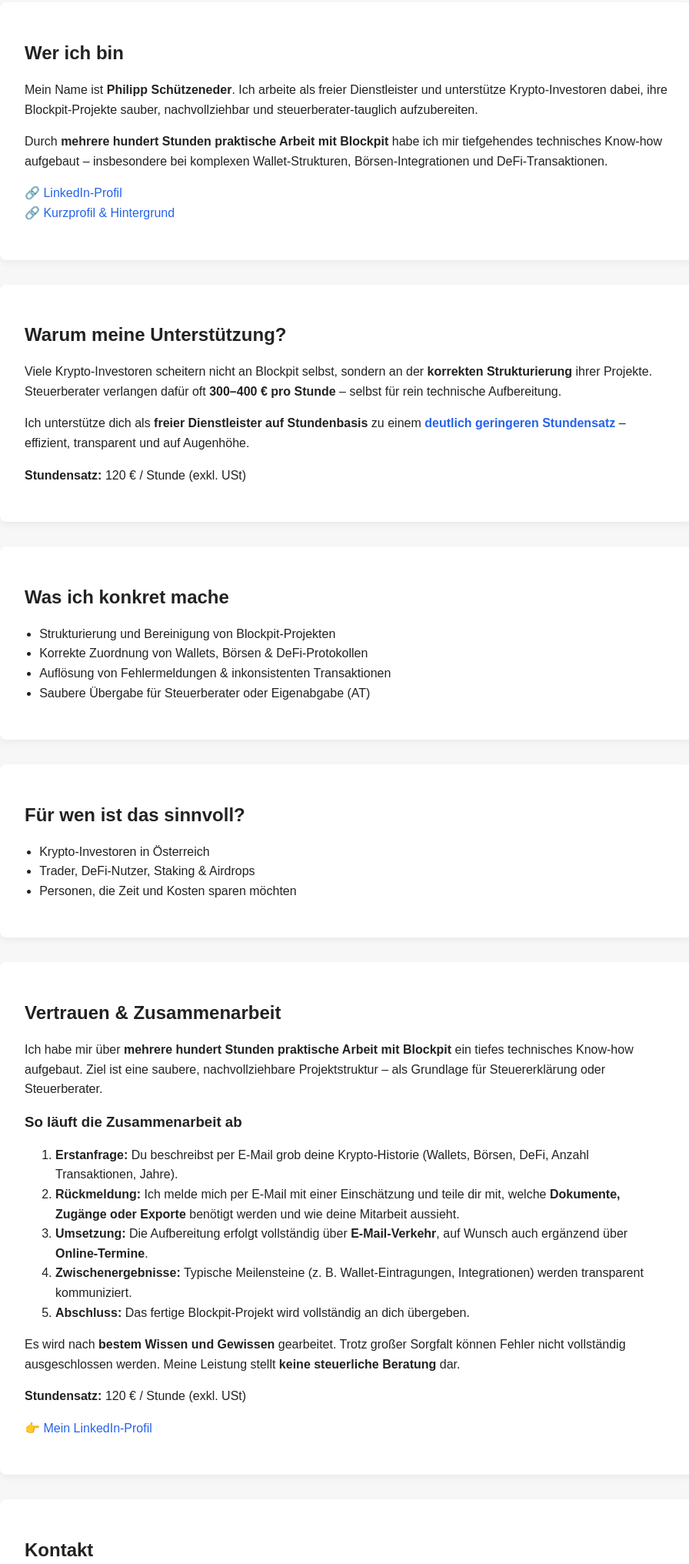
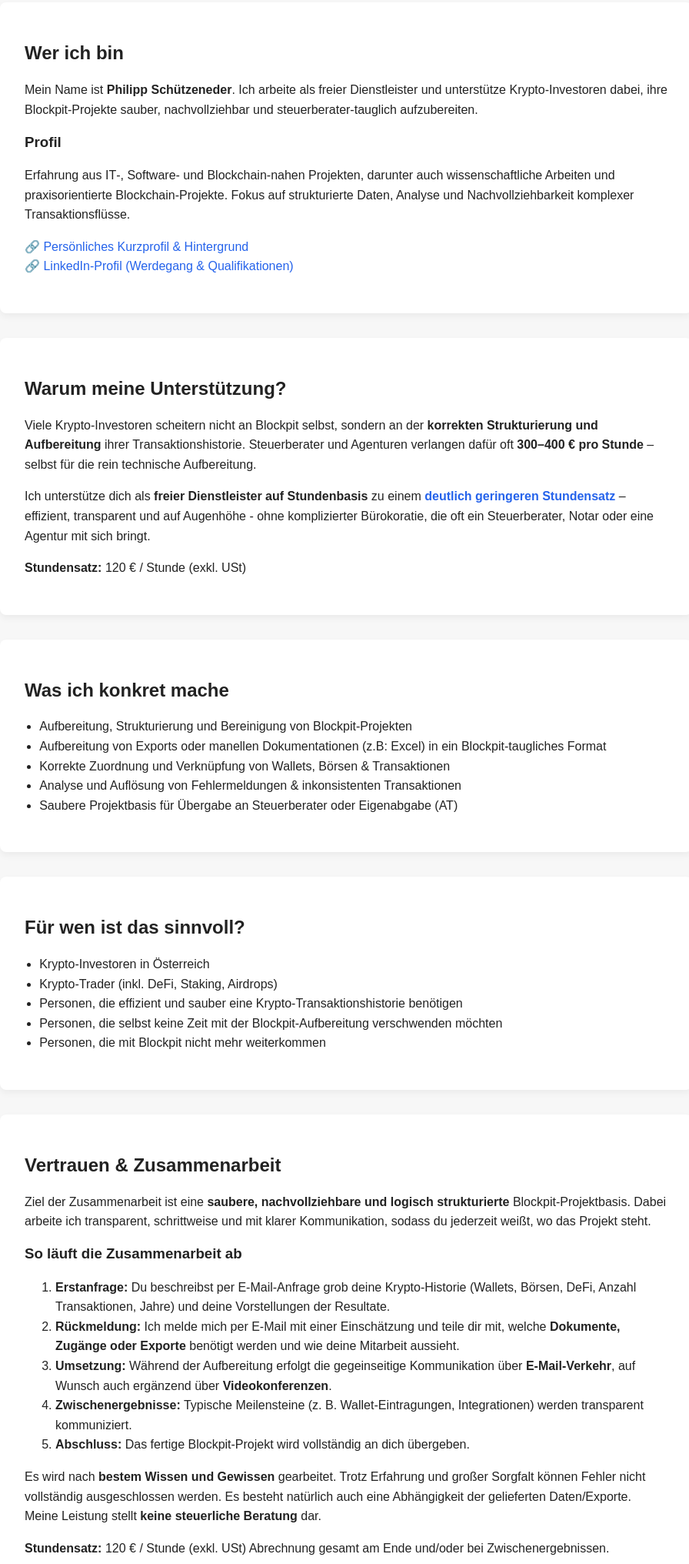
Before and after one commit to philippschuetzeneder/blockpit-aufbereitung, a plain HTML site: page index.html in a window 1280 px wide. Shown: the part 303-2335 px from the top of the page at 77% size, without its empty margins (190-1086 px from the left). Drawn offline with Linux system fonts and the light colour scheme.

Commit message:
Update index.html

```diff
--- a/index.html
+++ b/index.html
@@ -83,9 +83,9 @@
 
 <header>
   <h1>Blockpit-Projekte effizient aufbereiten</h1>
-  <p>Krypto-Steuerdaten sauber vorbereiten – <span class="highlight">ohne Steuerberater-Stundensätze</span></p>
+  <p>Krypto-Steuerdaten sauber vorbereiten – <span class="highlight">ohne hohe Steuerberater-Stundensätze</span></p>
   <p style="margin-top:1rem;font-size:0.95rem;">
-    Philipp Schützeneder · Freelancer (AT) · Blockpit-Spezialist
+    Philipp Schützeneder · Freelancer (AT)
   </p>
 </header>
 
@@ -97,14 +97,15 @@
       und unterstütze Krypto-Investoren dabei, ihre Blockpit-Projekte sauber, nachvollziehbar
       und steuerberater-tauglich aufzubereiten.
     </p>
+    <h3>Profil</h3>
     <p>
-      Durch <strong>mehrere hundert Stunden praktische Arbeit mit Blockpit</strong> habe ich mir
-      tiefgehendes technisches Know-how aufgebaut – insbesondere bei komplexen Wallet-Strukturen,
-      Börsen-Integrationen und DeFi-Transaktionen.
+      Erfahrung aus IT‑, Software‑ und Blockchain‑nahen Projekten, darunter auch
+      wissenschaftliche Arbeiten und praxisorientierte Blockchain‑Projekte.
+      Fokus auf strukturierte Daten, Analyse und Nachvollziehbarkeit komplexer Transaktionsflüsse.
     </p>
     <p>
-      🔗 <a href="https://www.linkedin.com/in/philipp-sch%C3%BCtzeneder-688833183/" target="_blank">LinkedIn-Profil</a><br />
-      🔗 <a href="https://about.me/pschuetzeneder" target="_blank">Kurzprofil & Hintergrund</a>
+      🔗 <a href="https://about.me/pschuetzeneder" target="_blank">Persönliches Kurzprofil & Hintergrund</a><br />
+      🔗 <a href="https://www.linkedin.com/in/philipp-sch%C3%BCtzeneder-688833183/" target="_blank">LinkedIn‑Profil (Werdegang & Qualifikationen)</a>
     </p>
   </div>
 
@@ -112,13 +113,13 @@
     <h2>Warum meine Unterstützung?</h2>
     <p>
       Viele Krypto-Investoren scheitern nicht an Blockpit selbst, sondern an der
-      <strong>korrekten Strukturierung</strong> ihrer Projekte. Steuerberater verlangen dafür
-      oft <strong>300–400 € pro Stunde</strong> – selbst für rein technische Aufbereitung.
+      <strong>korrekten Strukturierung und Aufbereitung</strong> ihrer Transaktionshistorie. Steuerberater und Agenturen verlangen dafür
+      oft <strong>300–400 € pro Stunde</strong> – selbst für die rein technische Aufbereitung.
     </p>
     <p>
       Ich unterstütze dich als <strong>freier Dienstleister auf Stundenbasis</strong> zu einem
       <span class="highlight">deutlich geringeren Stundensatz</span> – effizient,
-      transparent und auf Augenhöhe.
+      transparent und auf Augenhöhe - ohne komplizierter Bürokoratie, die oft ein Steuerberater, Notar oder eine Agentur mit sich bringt.
     </p>
     <p>
       <strong>Stundensatz:</strong> 120 € / Stunde (exkl. USt)
@@ -128,10 +129,11 @@
   <div class="card">
     <h2>Was ich konkret mache</h2>
     <ul>
-      <li>Strukturierung und Bereinigung von Blockpit‑Projekten</li>
-      <li>Korrekte Zuordnung von Wallets, Börsen & DeFi‑Protokollen</li>
-      <li>Auflösung von Fehlermeldungen & inkonsistenten Transaktionen</li>
-      <li>Saubere Übergabe für Steuerberater oder Eigenabgabe (AT)</li>
+      <li>Aufbereitung, Strukturierung und Bereinigung von Blockpit‑Projekten</li>
+      <li>Aufbereitung von Exports oder manellen Dokumentationen (z.B: Excel) in ein Blockpit-taugliches Format</li>
+      <li>Korrekte Zuordnung und Verknüpfung von Wallets, Börsen & Transaktionen</li>
+      <li>Analyse und Auflösung von Fehlermeldungen & inkonsistenten Transaktionen</li>
+      <li>Saubere Projektbasis für Übergabe an Steuerberater oder Eigenabgabe (AT)</li>
     </ul>
   </div>
 
@@ -139,24 +141,26 @@
     <h2>Für wen ist das sinnvoll?</h2>
     <ul>
       <li>Krypto‑Investoren in Österreich</li>
-      <li>Trader, DeFi‑Nutzer, Staking & Airdrops</li>
-      <li>Personen, die Zeit und Kosten sparen möchten</li>
+      <li>Krypto‑Trader (inkl. DeFi, Staking, Airdrops)</li>
+      <li>Personen, die effizient und sauber eine Krypto-Transaktionshistorie benötigen</li>
+      <li>Personen, die selbst keine Zeit mit der Blockpit-Aufbereitung verschwenden möchten</li>
+      <li>Personen, die mit Blockpit nicht mehr weiterkommen</li>
     </ul>
   </div>
 
   <div class="card">
     <h2>Vertrauen & Zusammenarbeit</h2>
     <p>
-      Ich habe mir über <strong>mehrere hundert Stunden praktische Arbeit mit Blockpit</strong>
-      ein tiefes technisches Know-how aufgebaut. Ziel ist eine saubere, nachvollziehbare
-      Projektstruktur – als Grundlage für Steuererklärung oder Steuerberater.
+      Ziel der Zusammenarbeit ist eine <strong>saubere, nachvollziehbare und logisch strukturierte</strong>
+      Blockpit‑Projektbasis. Dabei arbeite ich transparent, schrittweise und mit klarer Kommunikation,
+      sodass du jederzeit weißt, wo das Projekt steht.
     </p>
 
     <h3>So läuft die Zusammenarbeit ab</h3>
     <ol>
       <li>
-        <strong>Erstanfrage:</strong> Du beschreibst per E-Mail grob deine Krypto-Historie
-        (Wallets, Börsen, DeFi, Anzahl Transaktionen, Jahre).
+        <strong>Erstanfrage:</strong> Du beschreibst per E-Mail-Anfrage grob deine Krypto-Historie
+        (Wallets, Börsen, DeFi, Anzahl Transaktionen, Jahre) und deine Vorstellungen der Resultate.
       </li>
       <li>
         <strong>Rückmeldung:</strong> Ich melde mich per E-Mail mit einer Einschätzung und teile dir mit,
@@ -164,9 +168,9 @@
         wie deine Mitarbeit aussieht.
       </li>
       <li>
-        <strong>Umsetzung:</strong> Die Aufbereitung erfolgt vollständig über
+        <strong>Umsetzung:</strong> Während der Aufbereitung erfolgt die gegeinseitige Kommunikation über
         <strong>E-Mail-Verkehr</strong>, auf Wunsch auch ergänzend über
-        <strong>Online-Termine</strong>.
+        <strong>Videokonferenzen</strong>.
       </li>
       <li>
         <strong>Zwischenergebnisse:</strong> Typische Meilensteine (z. B. Wallet-Eintragungen,
@@ -179,17 +183,14 @@
     </ol>
 
     <p>
-      Es wird nach <strong>bestem Wissen und Gewissen</strong> gearbeitet. Trotz großer Sorgfalt
-      können Fehler nicht vollständig ausgeschlossen werden.
+      Es wird nach <strong>bestem Wissen und Gewissen</strong> gearbeitet. Trotz Erfahrung und großer Sorgfalt
+      können Fehler nicht vollständig ausgeschlossen werden. Es besteht natürlich auch eine Abhängigkeit der gelieferten Daten/Exporte.
       Meine Leistung stellt <strong>keine steuerliche Beratung</strong> dar.
     </p>
 
     <p>
       <strong>Stundensatz:</strong> 120 € / Stunde (exkl. USt)
-    </p>
-
-    <p>
-      👉 <a href="https://www.linkedin.com/in/DEIN_LINKEDIN_PROFIL" target="_blank">Mein LinkedIn-Profil</a>
+      Abrechnung gesamt am Ende und/oder bei Zwischenergebnissen.
     </p>
   </div>
 
@@ -203,12 +204,12 @@
     <form action="mailto:p.schuetzeneder@gmail.com" method="post" enctype="text/plain">
       <input type="text" name="Name" placeholder="Dein Name" required />
       <input type="email" name="Email" placeholder="Deine E‑Mail" required />
-      <textarea name="Nachricht" rows="5" placeholder="Kurzbeschreibung deines Blockpit‑Problems" required></textarea>
+      <textarea name="Nachricht" rows="5" placeholder="Kurzbeschreibung deiner Situation" required></textarea>
       <button type="submit">Unverbindlich anfragen</button>
     </form>
 
     <p style="font-size:0.9rem;color:#666;margin-top:1rem;">
-      Hinweis: Beim Absenden öffnet sich dein E‑Mail‑Programm.
+      Hinweis: Beim Absenden öffnet sich dein E-Mail-Programm.
     </p>
   </div>
 
@@ -216,9 +217,9 @@
     <h3>Impressum</h3>
     <p>
       Philipp Schützeneder<br />
-      Freelancer – Blockpit-Projektaufbereitung<br />
-      Österreich<br />
-      E-Mail: p.schuetzeneder@gmail.com
+      Fellnerweg 3<br />
+      4284 Tragwein<br />
+      Österreich
     </p>
 
     <h3>Datenschutzerklärung (DSGVO)</h3>
```
